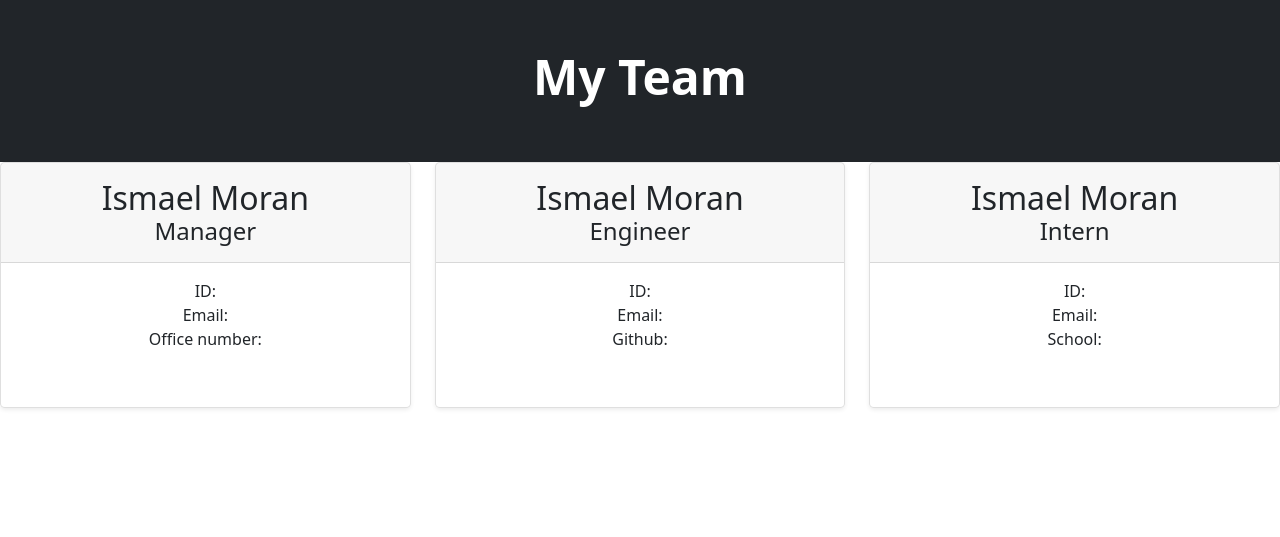
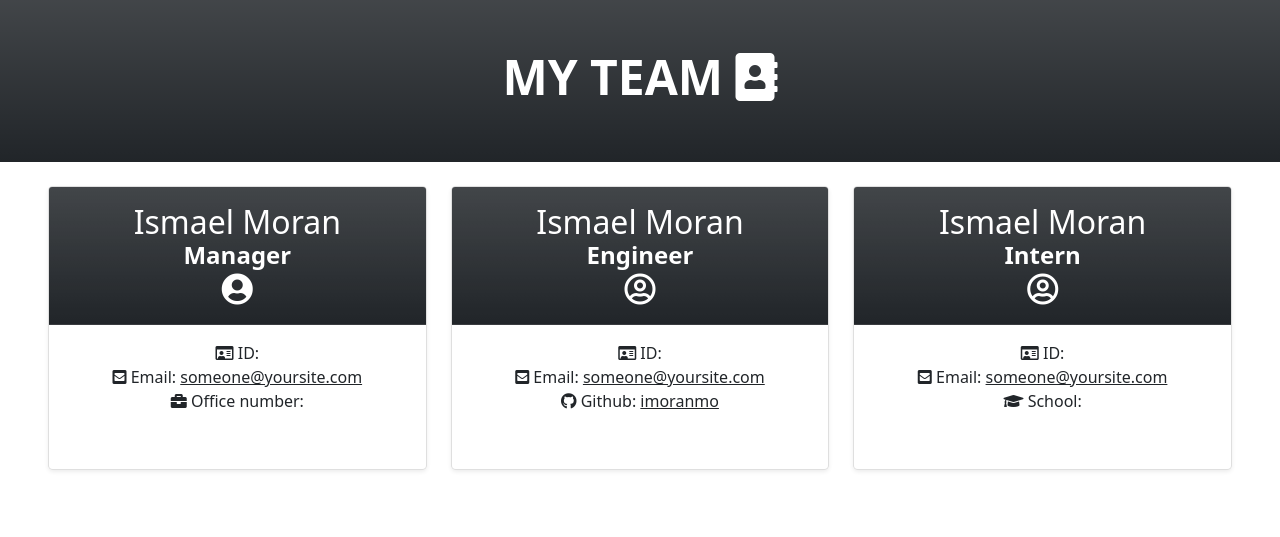
Before and after one commit to imoranmo/Team-Profile-Generator, a plain HTML site: page src/index.html in a window 1280 px wide. Drawn offline with nearby package versions, Linux system fonts and the light colour scheme.

Commit message:
creating html template

```diff
--- a/src/index.html
+++ b/src/index.html
@@ -5,23 +5,27 @@
     <meta http-equiv="X-UA-Compatible" content="IE=edge">
     <meta name="viewport" content="width=device-width, initial-scale=1.0">
     <link href="https://cdn.jsdelivr.net/npm/bootstrap@5.1.0/dist/css/bootstrap.min.css" rel="stylesheet" integrity="sha384-KyZXEAg3QhqLMpG8r+8fhAXLRk2vvoC2f3B09zVXn8CA5QIVfZOJ3BCsw2P0p/We" crossorigin="anonymous">
+    <link rel="stylesheet" href="https://use.fontawesome.com/releases/v5.8.1/css/all.css" integrity="sha384-50oBUHEmvpQ+1lW4y57PTFmhCaXp0ML5d60M1M7uH2+nqUivzIebhndOJK28anvf" crossorigin="anonymous"/>
     <title>Team</title>
 </head>
 <body>
- <div class ="container-fluid py-5 bg-dark">
-     <h1 class ="display-5 fw-bold text-white text-center"> My Team</h1>
+
+ <div class ="container-fluid py-5 bg-dark bg-gradient">
+     <h1 class ="display-5 fw-bold text-white text-center"> MY TEAM <i class="fas fa-address-book"></i></h1>
  </div>
+ <div class="containey py-4 px-5">
  <div class="row row-cols-1 row-cols-md-3 mb-3 text-center">
   <div class="col">
-  <div class="card mb-4 rounded-3 shadow-sm">
-      <div class="card-header py-3">
-        <h2 class="my-0 fw-normal">Ismael Moran</h2>
-          <h4 class="my-0 fw-normal">Manager</h4>
+  <div class="card mb-4 rounded-3 shadow-sm ">
+      <div class="card-header py-3 bg-dark bg-gradient">
+        <h2 class="my-0 fw-normal text-white">Ismael Moran</h2>
+          <h4 class="my-0 fw-normal text-white"><strong>Manager</strong></h4>
+          <h2 class="my-0 fw-normal text-white"><strong><i class="fas fa-user-circle"></i> </strong> </h2>
       </div>
       <ul class="list-unstyled mt-3 mb-4">
-          <li>ID:</li>
-          <li>Email:</li>
-          <li>Office number:</li>
+          <li><i class="far fa-id-card"></i> ID:</li>
+          <li><i class="fas fa-envelope-square"></i> Email: <a href="mailto:someone@yoursite.com" class="link-dark">someone@yoursite.com</a></li>
+          <li><i class="fas fa-briefcase"></i> Office number:</li>
       </ul>
       <div class="card-body">
 
@@ -30,14 +34,15 @@
 </div>
 <div class="col">
     <div class="card mb-4 rounded-3 shadow-sm">
-        <div class="card-header py-3">
-            <h2 class="my-0 fw-normal">Ismael Moran</h2>
-            <h4 class="my-0 fw-normal">Engineer</h4>
+        <div class="card-header py-3 bg-dark bg-gradient">
+            <h2 class="my-0 fw-normal text-white">Ismael Moran</h2>
+            <h4 class="my-0 fw-normal text-white"><strong>Engineer</strong></h4>
+            <h2 class="my-0 fw-normal text-white"><strong><i class="far fa-user-circle"></i></strong> </h2>
         </div>
         <ul class="list-unstyled mt-3 mb-4">
-            <li>ID:</li>
-            <li>Email:</li>
-            <li>Github:</li>
+            <li><i class="far fa-id-card"></i> ID:</li>
+            <li> <i class="fas fa-envelope-square"></i> Email: <a href="mailto:someone@yoursite.com" class="link-dark">someone@yoursite.com</a></li>
+            <li><i class="fab fa-github"></i> Github: <a href="https://github.com/imoranmo" class="link-dark">imoranmo</a> </li>
         </ul>
         <div class="card-body">
 
@@ -46,20 +51,23 @@
   </div>
   <div class="col">
     <div class="card mb-4 rounded-3 shadow-sm">
-        <div class="card-header py-3">
-            <h2 class="my-0 fw-normal">Ismael Moran</h2>
-            <h4 class="my-0 fw-normal">Intern</h4>
+        <div class="card-header py-3 bg-dark bg-gradient">
+            <h2 class="my-0 fw-normal text-white">Ismael Moran</h2>
+            <h4 class="my-0 fw-normal text-white"><strong>Intern</strong></h4>
+            <h2 class="my-0 fw-normal text-white"><strong><i class="far fa-user-circle"></i></strong> </h2>
         </div>
         <ul class="list-unstyled mt-3 mb-4">
-            <li>ID:</li>
-            <li>Email:</li>
-            <li>School:</li>
+            <li><i class="far fa-id-card"></i> ID:</li>
+            <li><i class="fas fa-envelope-square"></i> Email: <a href="mailto:someone@yoursite.com" class="link-dark">someone@yoursite.com</a></li>
+            <li><i class="fas fa-graduation-cap"></i> School:</li>
         </ul>
         <div class="card-body">
 
         </div>
     </div>
   </div>
+
+</div>
 </div>
 </body>
 </html>
```
